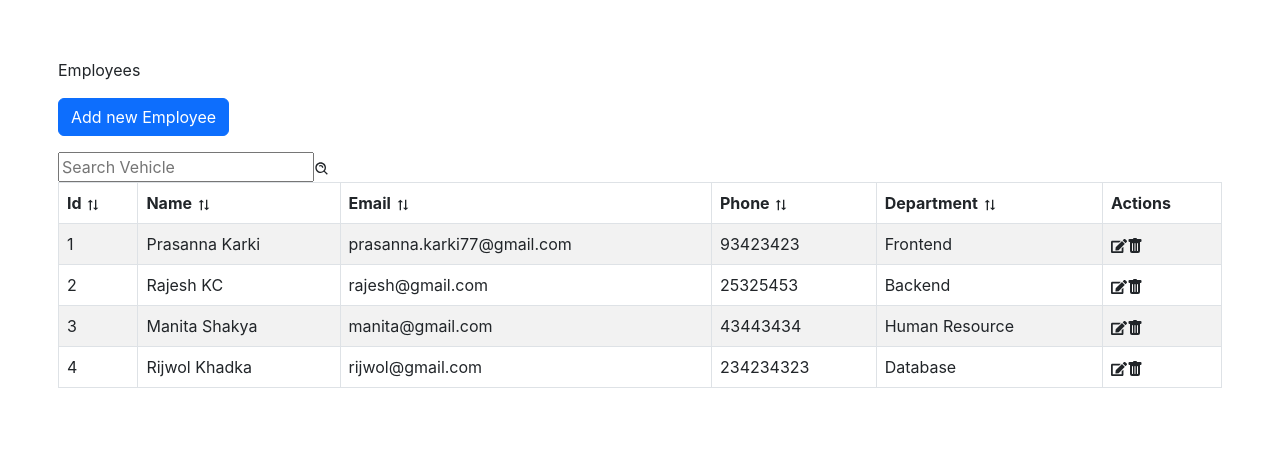
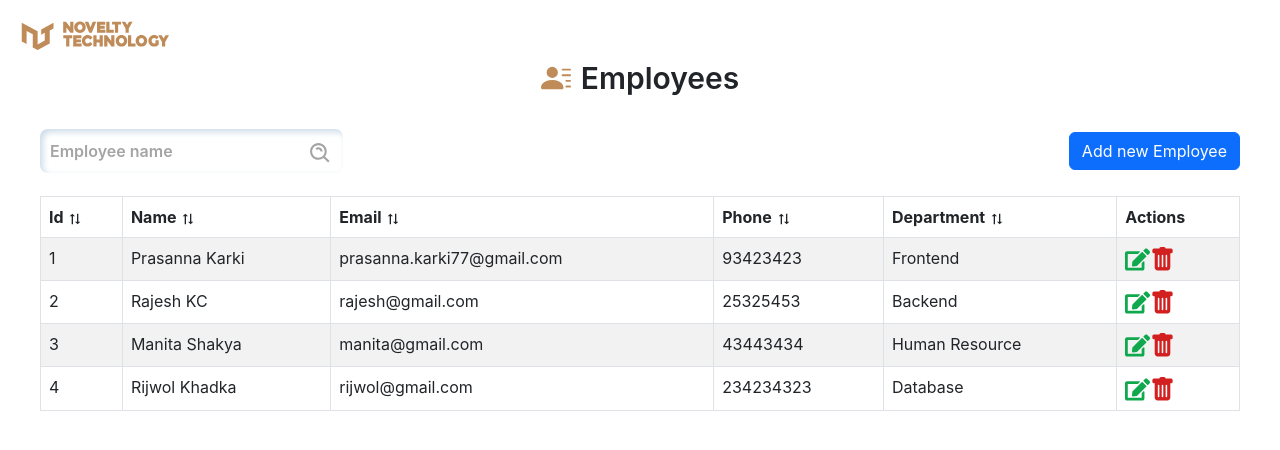
Before and after one commit to prasannakarki77/novelty_ems, a React (Create React App) app: page /employees in a window 1280 px wide. Shown: the top 450 px of the page. Built offline with nearby package versions, Linux system fonts and the light colour scheme.

Commit message:
designed employees page

```diff
--- a/src/App.scss
+++ b/src/App.scss
@@ -10,9 +10,6 @@
   min-height: 100vh;
 }
 
-.app {
-  padding: 10px;
-}
 a {
   text-decoration: none;
   color: black;
--- a/src/Context/UserContext.jsx
+++ b/src/Context/UserContext.jsx
@@ -43,7 +43,7 @@ export const UserProvider = ({ children }) => {
     };
     users.push(newUser);
     setUserList(users);
-    toast.success("User added successfully!");
+    toast.success("Employee added successfully!");
   };
 
   const removeUser = () => {
--- a/src/components/Employees.jsx
+++ b/src/components/Employees.jsx
@@ -2,13 +2,15 @@ import React, { useContext, useEffect, useState } from "react";
 import UserContext from "../Context/UserContext";
 import Table from "react-bootstrap/Table";
 import { FaEdit } from "react-icons/fa";
-import { BsTrashFill } from "react-icons/bs";
+import { BsTrashFill, BsPersonLinesFill } from "react-icons/bs";
 import { BiSearchAlt, BiSortAlt2 } from "react-icons/bi";
 import RemovePopup from "./RemovePopup";
 import Button from "react-bootstrap/Button";
 import AddUserForm from "./AddUserForm";
 import UpdateForm from "./UpdateForm";
 import "../styles/employees.scss";
+import logo from "../assets/novelty.svg";
+import { Link } from "react-router-dom";
 const Employees = () => {
   const {
     userList,
@@ -63,23 +65,35 @@ const Employees = () => {
     setUpdatePopup(true);
   };
   return (
-    <div className="m-5">
+    <div className="epage">
       <RemovePopup show={deletePopup} onHide={() => setDeletePopUp(false)} />
       <AddUserForm show={addPopup} onHide={() => setAddPopup(false)} />
       <UpdateForm show={updatePopup} onHide={() => setUpdatePopup(false)} />
-      <div>Employees</div>
-      <Button variant="primary" className="my-3" onClick={addUserHandler}>
-        Add new Employee
-      </Button>
-      <div className="search__field">
-        <input
-          type="text"
-          placeholder="Search Vehicle"
-          className="search__box"
-          onChange={(e) => filterList(e.target.value)}
-        />
+      <Link to="/dashboard" className="epage__logo">
+        <img src={logo} alt="novelty logo" />
+      </Link>
 
-        <BiSearchAlt />
+      <h3 className=" epage__heading">
+        <BsPersonLinesFill /> Employees
+      </h3>
+      <div className="epage__actions">
+        <div className="epage__search">
+          <input
+            type="text"
+            placeholder="Employee name"
+            className="epage__search--box"
+            onChange={(e) => filterList(e.target.value)}
+          />
+
+          <BiSearchAlt />
+        </div>
+        <Button
+          variant="primary"
+          className="my-3 epage__add-btn"
+          onClick={addUserHandler}
+        >
+          Add new Employee
+        </Button>
       </div>
       <Table striped bordered hover>
         <thead>
@@ -111,8 +125,14 @@ const Employees = () => {
               <td>{user.phone}</td>
               <td>{user.department}</td>
               <td>
-                <FaEdit onClick={() => updateHandler(user)} />
-                <BsTrashFill onClick={() => deleteHandler(user)} />
+                <FaEdit
+                  onClick={() => updateHandler(user)}
+                  className="edit-btn epage__table--btn"
+                />
+                <BsTrashFill
+                  onClick={() => deleteHandler(user)}
+                  className="remove-btn  epage__table--btn"
+                />
               </td>
             </tr>
           ))}
--- a/src/styles/employees.scss
+++ b/src/styles/employees.scss
@@ -1,5 +1,81 @@
-.table__head {
-  display: flex;
-  justify-content: space-between;
-  align-items: center;
+.epage {
+  padding: 40px;
+  &__logo {
+    position: absolute;
+    top: 20px;
+    left: 20px;
+    max-width: 150px;
+    img {
+      width: 100%;
+    }
+  }
+  &__heading {
+    margin: 20px auto;
+    display: flex;
+    align-items: center;
+    justify-content: center;
+    font-size: 30px;
+    font-weight: 600;
+    p {
+      margin: 0;
+
+      padding-bottom: 5px;
+    }
+    svg {
+      font-size: 30px;
+      color: #bf8b59;
+      margin-right: 10px;
+    }
+  }
+  &__actions {
+    display: flex;
+    justify-content: space-between;
+    align-items: center;
+    margin-bottom: 10px;
+  }
+  &__search {
+    position: relative;
+    svg {
+      position: absolute;
+      top: 12px;
+      right: 10px;
+      font-size: 25px;
+      color: rgb(164, 164, 164);
+    }
+    &--box {
+      font-size: 16px;
+      font-weight: 600;
+      width: 100%;
+      padding: 10px 40px 10px 10px;
+      border-radius: 8px;
+      box-shadow: rgb(204, 219, 232) 3px 3px 6px 0px inset,
+        rgba(255, 255, 255, 0.5) -3px -3px 6px 1px inset;
+
+      border: none;
+      outline: none;
+      &::placeholder {
+        color: rgb(164, 164, 164);
+      }
+    }
+  }
+  &__table {
+    &--btn {
+      font-size: 25px;
+      cursor: pointer;
+      transition: all 0.2s;
+    }
+  }
 }
+
+.edit-btn {
+  color: rgb(15, 168, 76);
+  &:hover {
+    color: rgb(20, 100, 52);
+  }
+}
+.remove-btn {
+  color: rgb(210, 32, 32);
+  &:hover {
+    color: rgb(128, 17, 17);
+  }
+}
```
